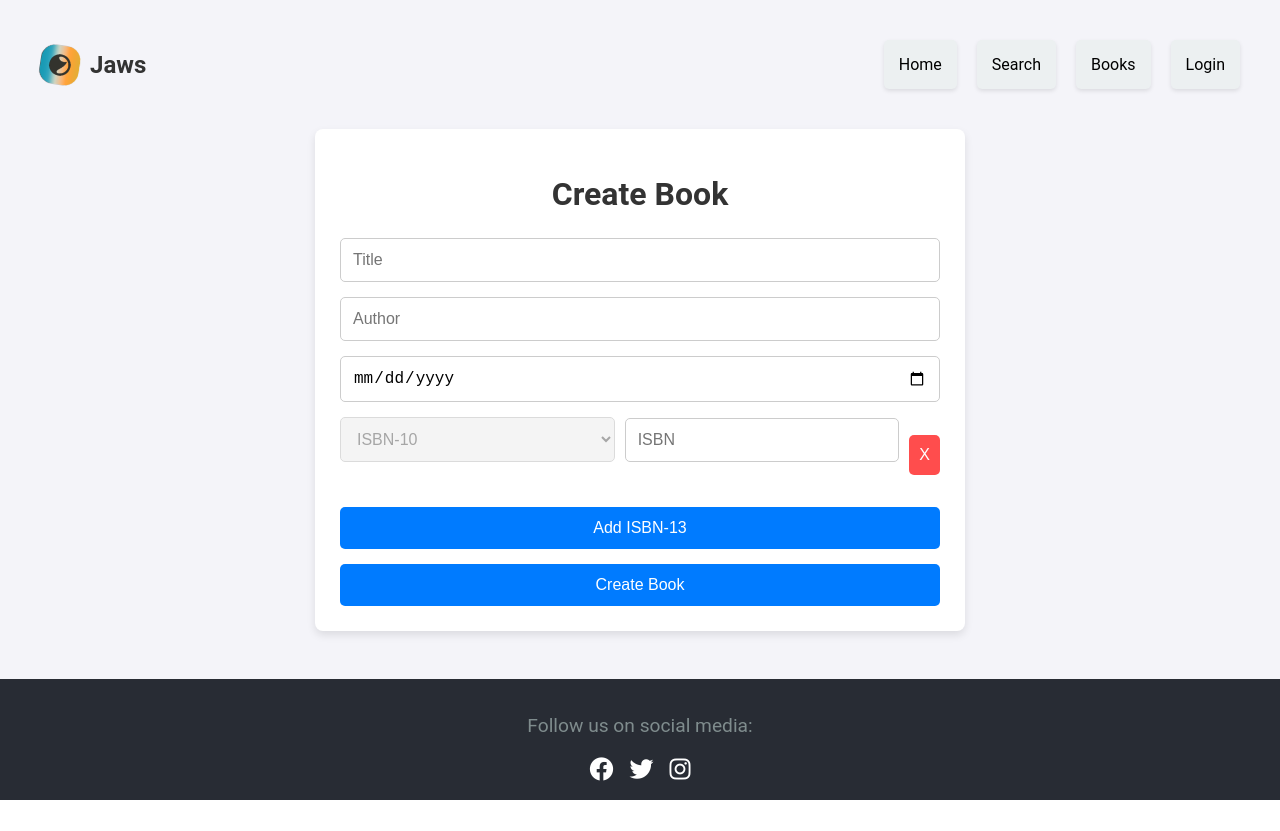
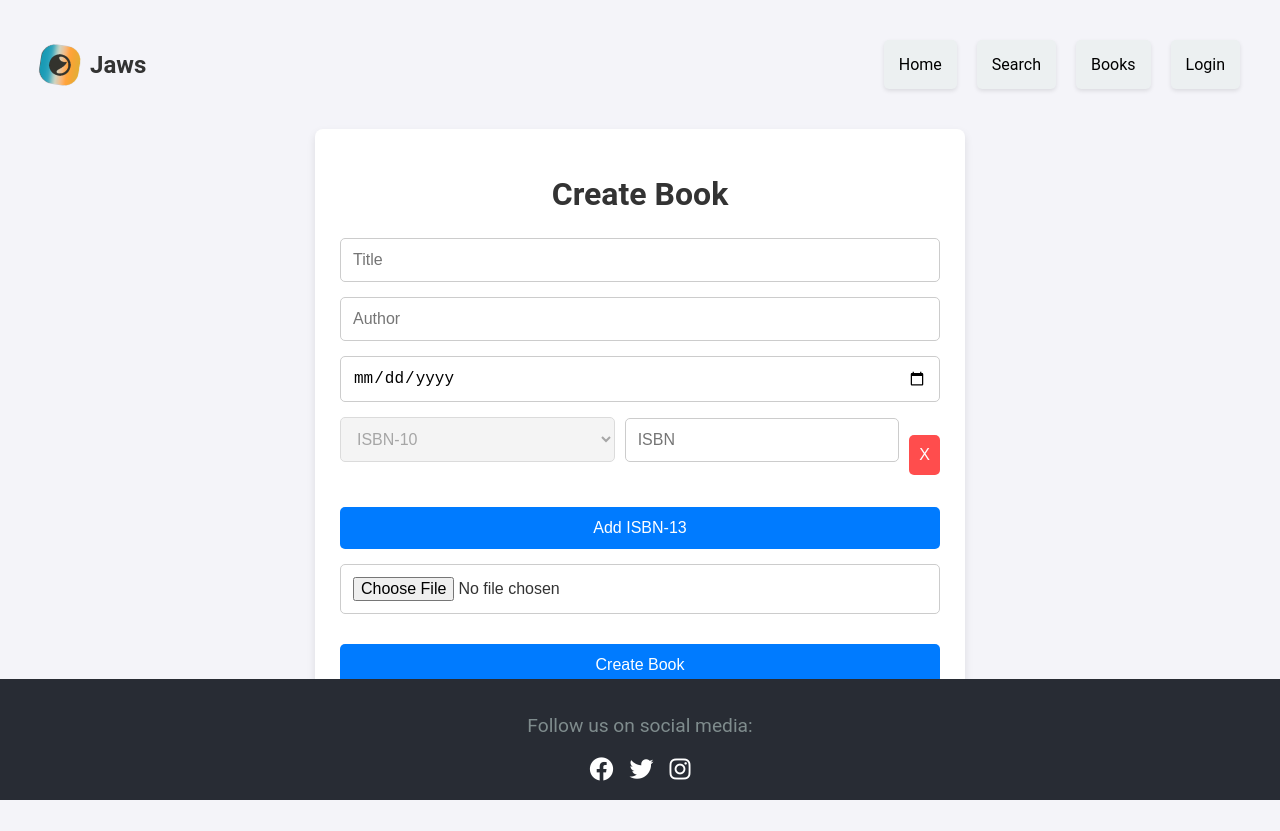
Before and after one commit to whit-colm/itsc-4155-project, a React (Create React App) app in the folder website/: page /create-book in a window 1280 px wide. Before the commit the page ends 800 px from the top, so only its background shows below. Built offline with nearby package versions, Linux system fonts and the light colour scheme.

Commit message:
fix: upload image

```diff
--- a/website/src/pages/CreateBook.js
+++ b/website/src/pages/CreateBook.js
@@ -8,6 +8,7 @@ function CreateBook() {
   const [published, setPublished] = useState('');
   const [isbns, setIsbns] = useState([{ type: 'isbn10', value: '' }]);
   const [errors, setErrors] = useState({});
+  const [image, setImage] = useState(null); // State for the book image
   const navigate = useNavigate(); // Initialize useNavigate
 
   const isbn10Regex = /^(?:\d[\ |-]?){9}[\d|X]$/;
@@ -45,6 +46,10 @@ function CreateBook() {
     return Object.keys(newErrors).length === 0;
   };
 
+  const handleImageChange = (e) => {
+    setImage(e.target.files[0]); // Set the selected image file
+  };
+
   const handleSubmit = async (e) => {
     e.preventDefault();
     if (!validateIsbns()) {
@@ -60,13 +65,19 @@ function CreateBook() {
       .split('; ')
       .find((row) => row.startsWith('jwt='))
       ?.split('=')[1]; // Retrieve JWT from cookie
+
+    const formData = new FormData();
+    formData.append('book', JSON.stringify(newBook));
+    if (image) {
+      formData.append('image', image); // Append the image file
+    }
+
     const response = await fetch('/api/books/new', {
       method: 'POST',
       headers: {
-        'Content-Type': 'application/json',
         Authorization: `Bearer ${jwt}`, // Include JWT for authorization
       },
-      body: JSON.stringify(newBook)
+      body: formData
     });
     if (response.ok) {
       const data = await response.json();
@@ -129,6 +140,12 @@ function CreateBook() {
         {!isbns.some(isbn => isbn.type === 'isbn13') && (
           <button type="button" onClick={() => handleAddIsbn('isbn13')}>Add ISBN-13</button>
         )}
+        <input
+          type="file"
+          accept="image/*"
+          onChange={handleImageChange}
+          className="image-upload"
+        />
         <button type="submit">Create Book</button>
       </form>
     </div>
--- a/website/src/styles/CreateBook.css
+++ b/website/src/styles/CreateBook.css
@@ -79,3 +79,11 @@
   font-size: 0.9rem;
   margin-left: 10px;
 }
+
+.image-upload {
+  margin-top: 15px;
+  padding: 10px;
+  border: 1px solid #ccc;
+  border-radius: 5px;
+  font-size: 1rem;
+}
```
